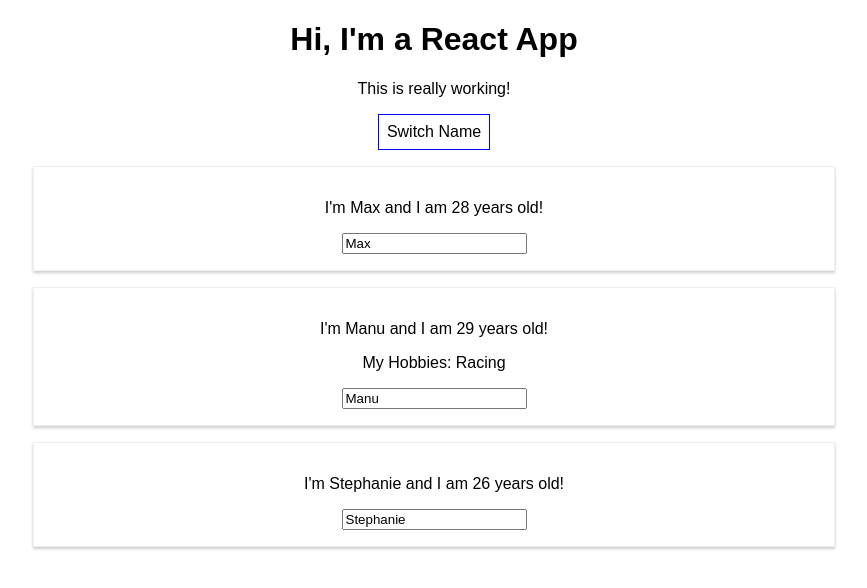
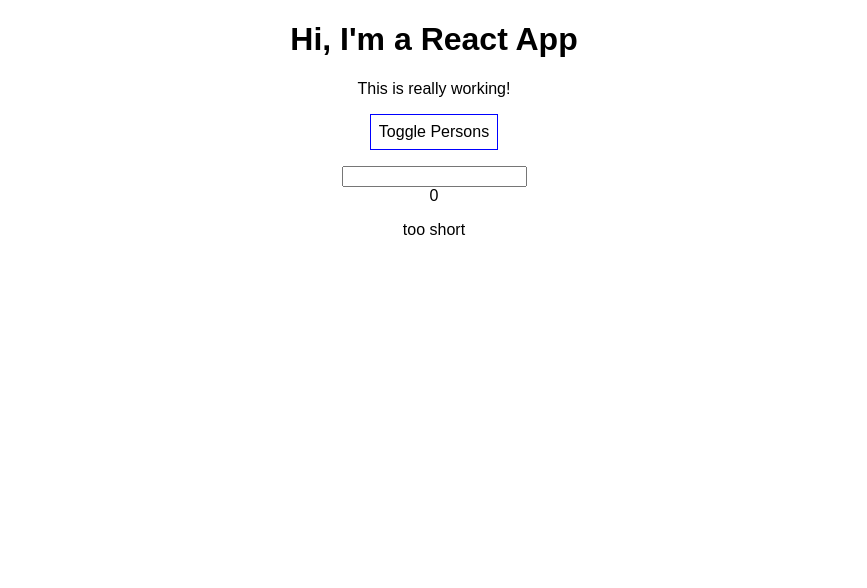
Before and after one commit to suedenim/reactHamburger, a React (Create React App) app: page / in a window 1280 px wide. Shown: the top 588 px of the page, without its empty margins (206-1073 px from the left). Built offline with nearby package versions, Linux system fonts and the light colour scheme.

Commit message:
added validation component

```diff
--- a/src/App.js
+++ b/src/App.js
@@ -1,42 +1,50 @@
 import React, { Component } from 'react';
 import './App.css';
 import Person from './Person/Person';
+import ValidationComponent from './UserInputOutput/ValidationComponent';
 
 class App extends Component {
   state = {
     persons: [
-      { name: 'Max', age: 28 },
-      { name: 'Manu', age: 29 },
-      { name: 'Stephanie', age: 26 }
+      { id: '1', name: 'Max', age: 28 },
+      { id: '2', name: 'Manu', age: 29 },
+      { id: '3', name: 'Stephanie', age: 26 }
     ],
     showPersons: false,
-    otherState: 'some other value'
+    otherState: 'some other value',
+    textLength: 0
   }
 
-  switchNameHandler = (newName) => {
-    // console.log('Was clicked!');
-    // DON'T DO THIS: this.state.persons[0].name = 'Maximilian';
-    this.setState( {
-      persons: [
-        { name: newName, age: 28 },
-        { name: 'Manu', age: 29 },
-        { name: 'Stephanie', age: 27 }
-      ],
-    } )
+  deletePersonHandler = (personIndex) => {
+    const persons = [...this.state.persons];
+    persons.splice(personIndex, 1);
+    this.setState({persons: persons});
   }
 
-  nameChangedHandler = (event) => {
-    this.setState( {
-      persons: [
-        { name: 'Max', age: 28 },
-        { name: event.target.value, age: 29 },
-        { name: 'Stephanie', age: 26 }
-      ]
-    } )
+  nameChangedHandler = (event, id) => {
+    const personIndex = this.state.persons.findIndex(p => {
+      return p.id === id;
+    });
+
+    const person = {
+      ...this.state.persons[personIndex]
+    };
+    person.name = event.target.value;
+
+    const persons = [...this.state.persons];
+    persons[personIndex] = person;
+
+    this.setState( { persons: persons } )
+  }
+
+  textChangedHandler = (event) => {
+    console.log(event.target.value);
+    this.setState({ textLength: event.target.value.length});
   }
 
   togglePersonHandler = () => {
-
+    const doesShow = this.state.showPersons;
+    this.setState({showPersons: !doesShow});
   }
 
   render () {
@@ -48,6 +56,26 @@
       cursor: 'pointer'
     };
 
+    let persons = null;
+
+    if (this.state.showPersons) {
+      persons = (
+      <div >
+        {
+          this.state.persons.map((person, idx) => {
+            return <Person
+              name={person.name}
+              age={person.age}
+              key={person.id}
+              click={() => this.deletePersonHandler(idx)}
+              changed={(event) => this.nameChangedHandler(event, person.id)}/>
+          })
+        }
+
+      </div>
+      );
+    }
+
     return (
       <div className="App">
 
@@ -55,23 +83,22 @@
         <p>This is really working!</p>
         <button
           style={style}
-          onClick={this.togglePersonHandler()}>Switch Name</button>
+          onClick={this.togglePersonHandler}>Toggle Persons</button>
+          {persons}
 
-        <div>
-          <Person
-            name={this.state.persons[0].name}
-            age={this.state.persons[0].age} />
+          <p>
+            <input
+              type="text"
+              onChange={(event) => this.textChangedHandler(event)} />
+            <br />
+            <span>{this.state.textLength}</span>
+          </p>
 
-          <Person
-            name={this.state.persons[1].name}
-            age={this.state.persons[1].age}
-            click={this.switchNameHandler.bind(this, 'Max!')}
-            changed={this.nameChangedHandler} >My Hobbies: Racing</Person>
-
-          <Person
-            name={this.state.persons[2].name}
-            age={this.state.persons[2].age} />
-        </div>
+          <div>
+            <ValidationComponent
+              minLength={5}
+              textLength={this.state.textLength} />
+          </div>
       </div>
     );
     // return React.createElement('div', {className: 'App'}, React.createElement('h1', null, 'Does this work now?'));
--- a/src/Person/Person.js
+++ b/src/Person/Person.js
@@ -6,7 +6,7 @@
         <div className="Person">
             <p onClick={props.click}>I'm {props.name} and I am {props.age} years old!</p>
             <p>{props.children}</p>
-            <input type="text" onChange={props.changed} defaultValue={props.name} />
+            <input type="text" onChange={props.changed} value={props.name} />
         </div>
     )
 };
--- /dev/null
+++ b/src/UserInputOutput/ValidationComponent.js
@@ -0,0 +1,16 @@
+import React from 'react';
+
+const ValidationComponent = ( props ) => {
+
+    const checkLength = () => {
+        return props.textLength > props.minLength ? "too long" : "too short";
+    }
+
+    return (
+        <div>
+            <p>{checkLength()}</p>
+        </div>
+    )
+};
+
+export default ValidationComponent;
```
